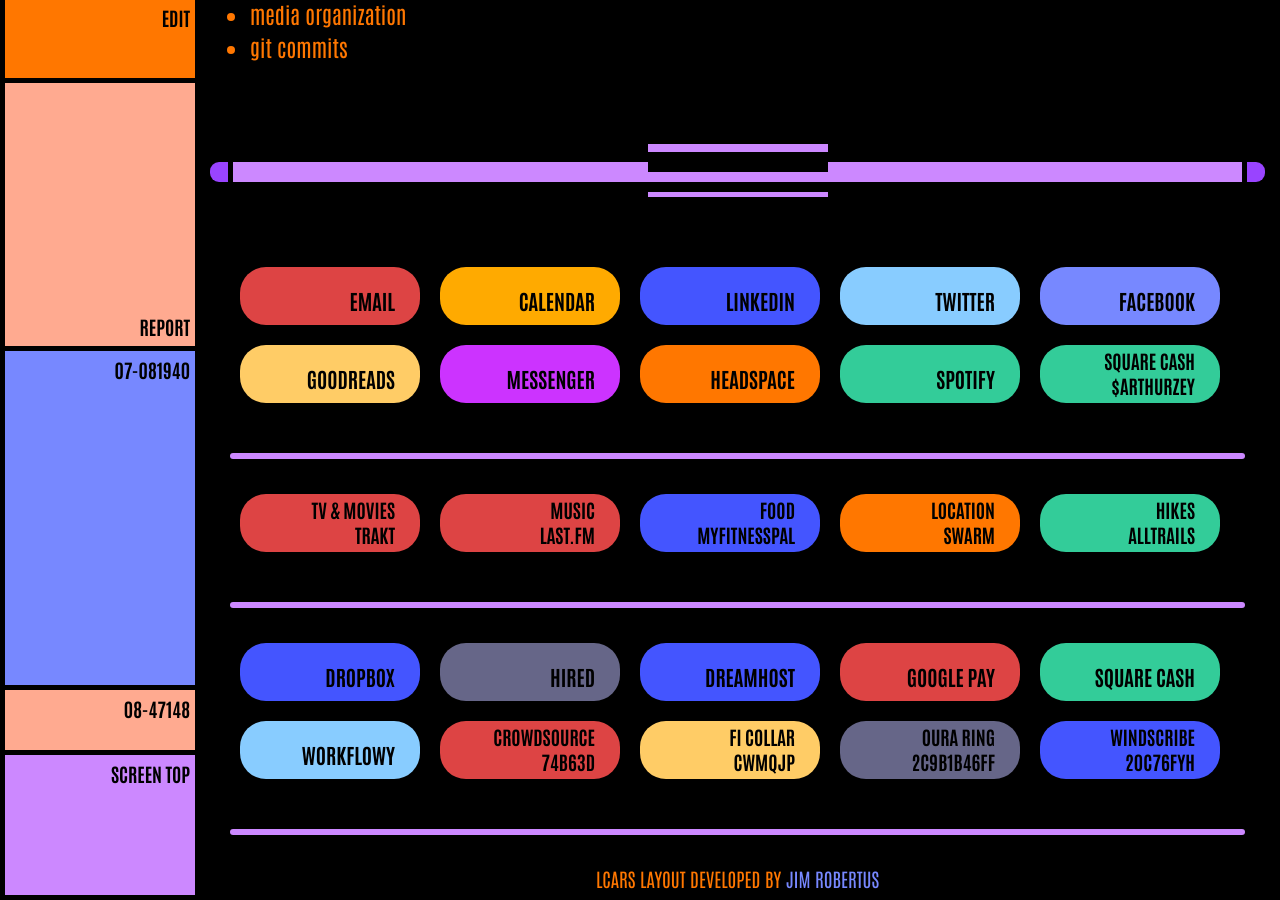
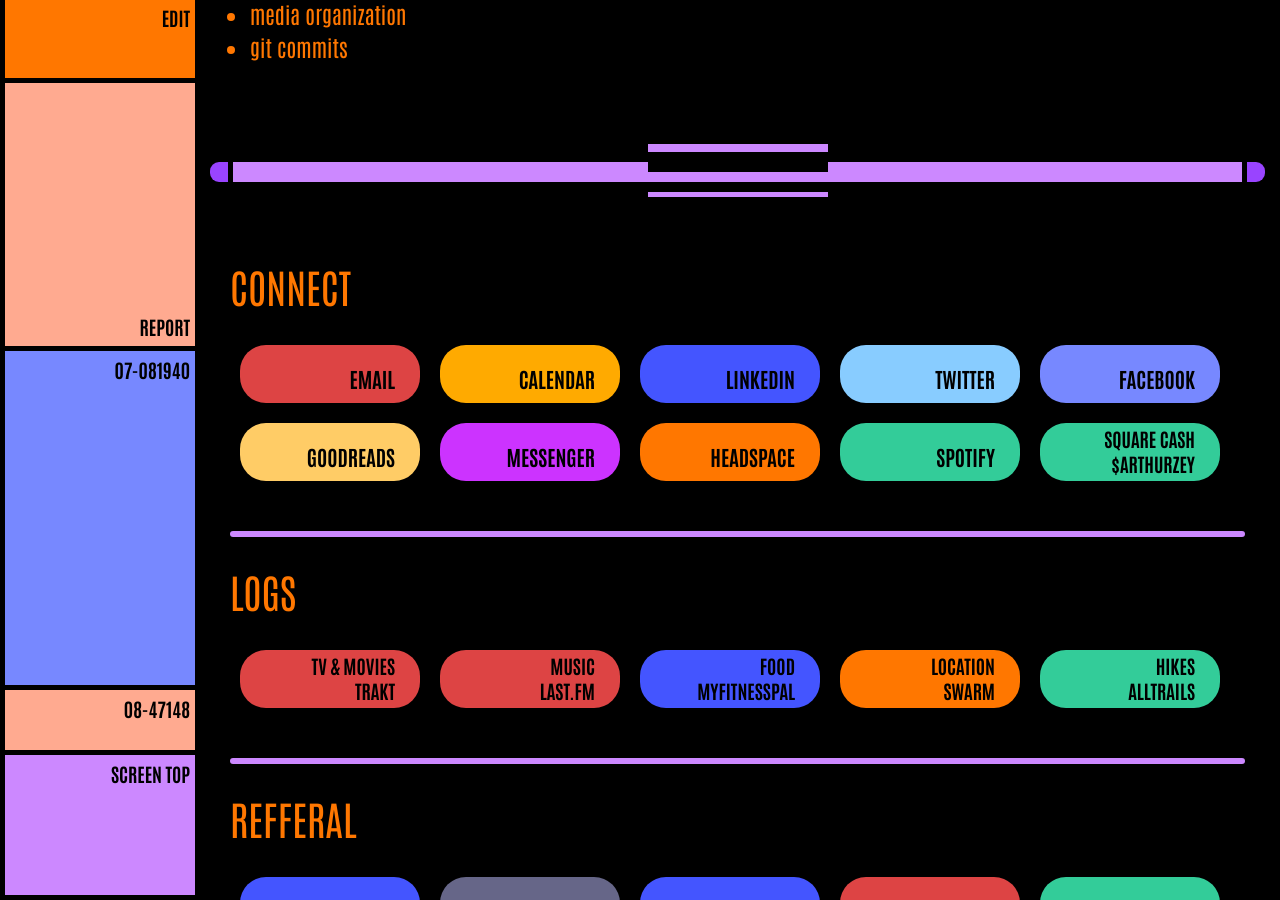
Before and after one commit to ArthurZey/arthurzey.github.io, a Jekyll site: the page built from _pages/stubs/routines.md, in a window 1280 px wide and 900 px high, scrolled down 708 px. Built offline with Jekyll 4.4.1, drawn with Linux system fonts in a browser that asks for light colours.

Commit message:
added titles for 'Connect' section

```diff
--- a/_layouts/lcars-classic.html
+++ b/_layouts/lcars-classic.html
@@ -254,6 +254,7 @@
 					</div>
 					<div class="lcars-bar-slice-bottom"></div>
 					<div class="footer" id="footer">
+						<h3>Connect</h3>
 						<div class="buttons">
 							<a class="red email">Email Web</a>
 							<a href="/calendar/" class="gold">Calendar</a>
@@ -267,6 +268,7 @@
 							<a href="https://cash.app/$ArthurZey" target="_blank" class="two-rows green">Square Cash<br />$ArthurZey</a>
 						</div>
 						<hr />
+						<h3>Logs</h3>
 						<div class="buttons">
 							<a href="https://trakt.tv/users/arthurzey/history" target="_blank" class="two-rows red">TV & Movies<br />Trakt</a>
 	            <a href="https://www.last.fm/user/ArthurZey/library" target="_blank" class="two-rows red">Music<br />last.fm</a>
@@ -275,6 +277,7 @@
 	            <a href="https://www.alltrails.com/members/arthur-zey/completed" target="_blank" class="two-rows green">Hikes<br />AllTrails</a>
 						</div>
 						<hr />
+						<h3>Refferal</h3>
 						<div class="buttons">
 							<a href="https://www.dropbox.com/referrals/AADhCdIbfmFQx6VFavJ3cy4HgwA4PfPd3ho?src=global9" target="_blank" class="blue">Dropbox</a>
 							<a href="https://hired.com/x/ffcaf88af5c389141fb9293e4ee3daa5" target="_blank" class="gray">Hired</a>
```
